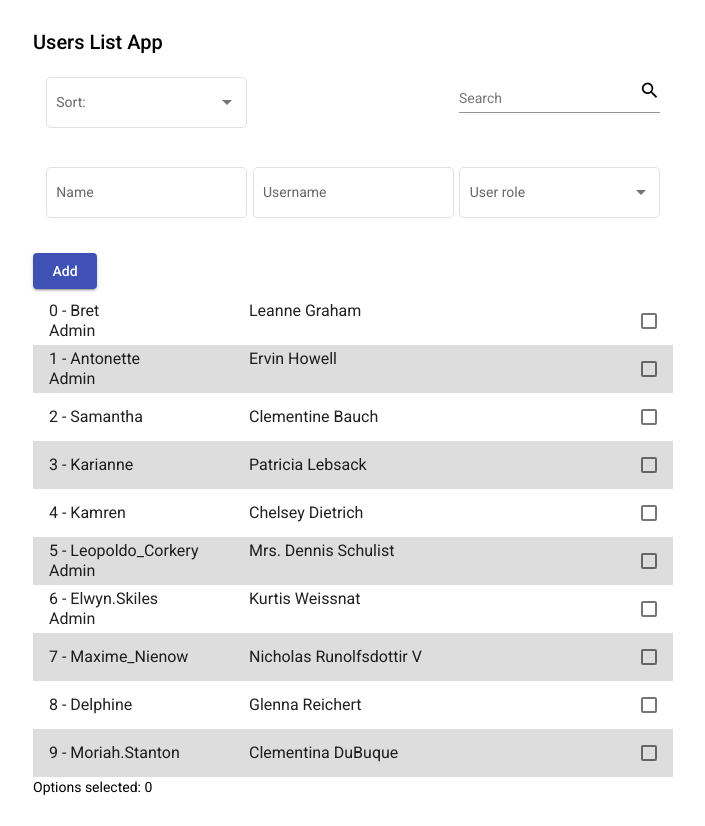
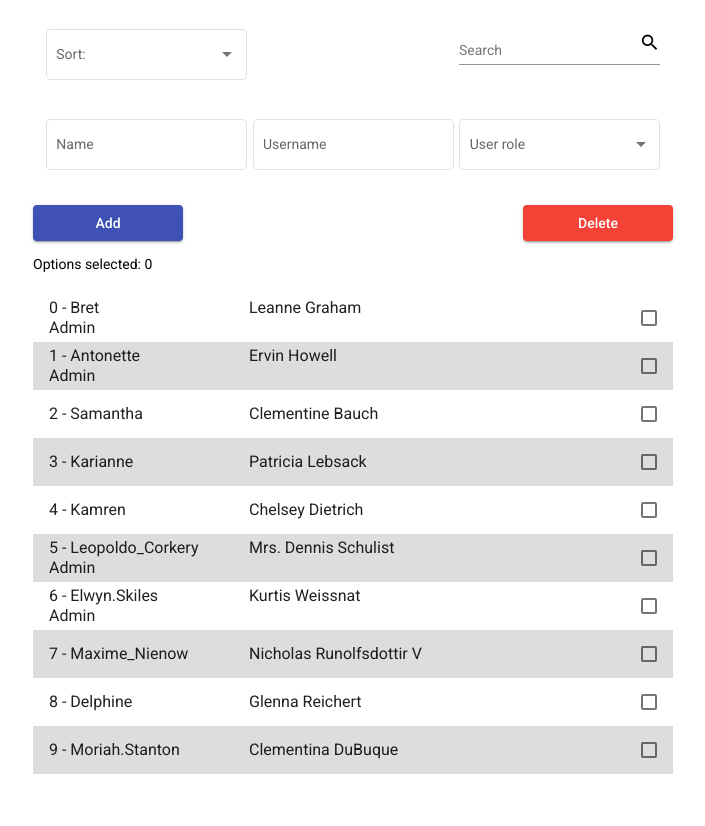
Before and after one commit to vitaliy-fedyay/users-list-angular, an Angular app: page / in a window 1280 px wide. Shown: the whole page, without its empty margins (287-992 px from the left). Built offline with nearby package versions, Linux system fonts and the light colour scheme.

Commit message:
select and delete users

```diff
--- a/src/app/app.component.html
+++ b/src/app/app.component.html
@@ -1,5 +1,4 @@
 <div class="container">
-  <h2>Users List App</h2>
   <app-users-list></app-users-list>
 </div>
 
--- a/src/app/users-list/users-list.component.html
+++ b/src/app/users-list/users-list.component.html
@@ -32,13 +32,26 @@
       <mat-option value="User">User</mat-option>
     </mat-select>
   </mat-form-field>
-
 </div>
 
+<div class="button">
+  <div>
     <button mat-raised-button color="primary" (click)="addUser()">Add</button>
+  </div>
+  <div>
+    <button mat-raised-button color="warn" (click)="deleteUsers()">Delete</button>
+  </div>
+</div>
 
-<mat-selection-list #user>
-  <mat-list-option *ngFor="let user of usersList; let i = index" [ngClass]="{'grey': i%2}">
+
+<div *ngIf="usersList.length > 0; else empty">
+
+  <p>
+    Options selected: {{users.selectedOptions.selected.length}}
+  </p>
+
+  <mat-selection-list class="list" #users (selectionChange)="selectItems(users.selectedOptions.selected)">
+    <mat-list-option [value]="user" *ngFor="let user of usersList; let i = index" [ngClass]="{'grey': i%2}">
       <div>
         <span class="line__item">{{i}} - {{user.username}}</span>
         <span class="line__item">{{user.name}}</span>
@@ -47,6 +60,8 @@
     </mat-list-option>
   </mat-selection-list>
 
-<p>
-  Options selected: {{user.selectedOptions.selected.length}}
-</p>
+</div>
+
+<ng-template #empty>
+  <h3 style="text-align: center;">Users not found!</h3>
+</ng-template>
--- a/src/app/users-list/users-list.component.scss
+++ b/src/app/users-list/users-list.component.scss
@@ -1,15 +1,30 @@
-.line__item {
-  width: 200px;
-  display: inline-block;
-}
-
-.grey {
-  background-color: #ddd;
-}
-
 .line {
   margin: 2%;
   display: flex;
   justify-content: space-between;
   align-items: flex-start;
 }
+
+.line__item {
+  width: 200px;
+  display: inline-block;
+}
+
+.button {
+  display: flex;
+  justify-content: space-between;
+  align-items: center;
+  margin-bottom: 2%;
+}
+
+.list {
+  margin-bottom: 2%;
+}
+
+.button button {
+  width: 150px;
+}
+
+.grey {
+  background-color: #ddd;
+}
--- a/src/app/users-list/users-list.component.ts
+++ b/src/app/users-list/users-list.component.ts
@@ -13,6 +13,7 @@ export class UsersListComponent implements OnInit {
   name: string;
   username: string;
   role: string;
+  selectedList: User[];
 
   constructor(public usersServise: UsersService) { }
 
@@ -39,4 +40,16 @@ export class UsersListComponent implements OnInit {
       website: ''
     })
   }
+
+  selectItems(users: any) {
+    this.selectedList = [];
+    users.forEach(element => {
+      this.selectedList.push(element.value);
+    });
+  }
+
+  deleteUsers() {
+    this.usersServise.deleteUsers(this.selectedList)
+    this.usersList = this.usersServise.getUserList();
+  }
 }
--- a/src/app/users.service.ts
+++ b/src/app/users.service.ts
@@ -121,4 +121,10 @@ export class UsersService {
   addUser(user: User) {
     this.usersList.unshift(user)
   }
+
+  deleteUsers(users: User[]) {
+    users.forEach(user => {
+      this.usersList = this.usersList.filter(item => item.id !== user.id);
+    })
+  }
 }
```
Lines whose indentation alone changed are shown as unchanged.
